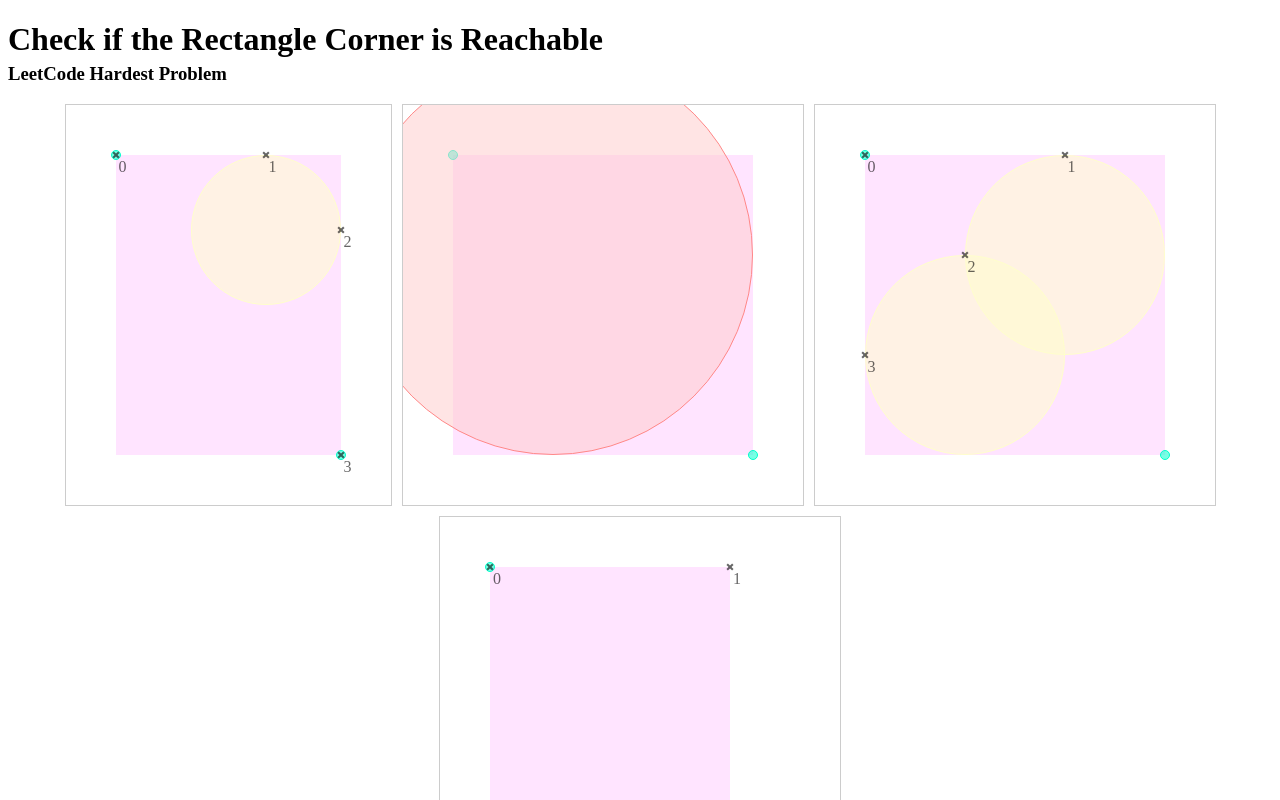
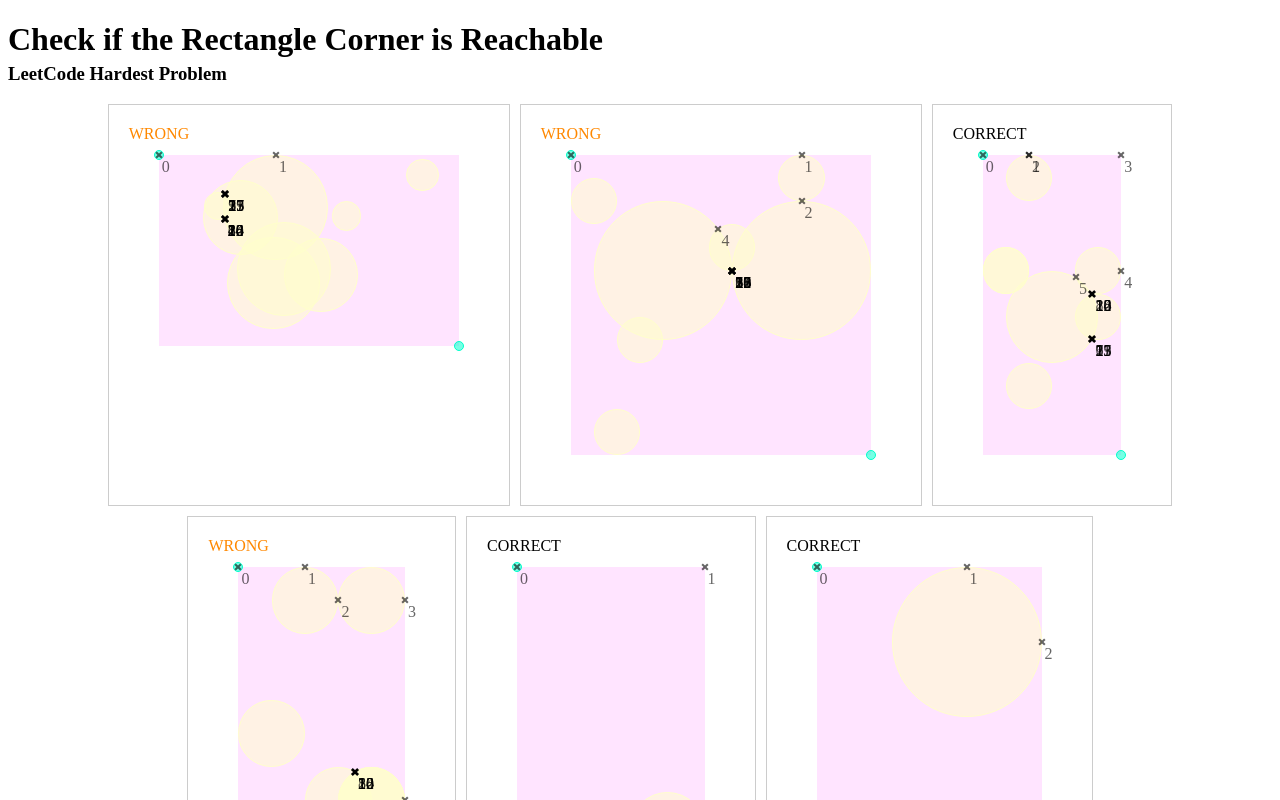
Before and after one commit to tommyinb/leetcode-hardest-problem, a React (Vite) app: page / in a window 1280 px wide. Shown: the top 800 px of the page. Built offline with nearby package versions, Linux system fonts and the light colour scheme.

Commit message:
fix straight lines

```diff
--- a/src/App.tsx
+++ b/src/App.tsx
@@ -9,6 +9,95 @@ function App() {
       <h3>LeetCode Hardest Problem</h3>
 
       <div className="solutions">
+        <Solution
+          question={useMemo(
+            () => ({
+              area: { width: 283239, height: 179963 },
+              circles: [
+                { x: 248866, y: 18768, radius: 15302 },
+                { x: 118187, y: 107493, radius: 44573 },
+                { x: 108498, y: 120943, radius: 43664 },
+                { x: 153333, y: 112887, radius: 34787 },
+                { x: 177345, y: 57622, radius: 13897 },
+                { x: 110613, y: 49502, radius: 49502 },
+                { x: 55969, y: 48432, radius: 13190 },
+                { x: 77476, y: 58814, radius: 35515 },
+                { x: 143118, y: 79684, radius: 31 },
+              ],
+            }),
+            []
+          )}
+          expected={true}
+        />
+
+        <Solution
+          question={useMemo(
+            () => ({
+              area: { width: 13, height: 13 },
+              circles: [
+                { x: 10, y: 5, radius: 3 },
+                { x: 1, y: 2, radius: 1 },
+                { x: 3, y: 8, radius: 1 },
+                { x: 2, y: 12, radius: 1 },
+                { x: 10, y: 1, radius: 1 },
+                { x: 7, y: 4, radius: 1 },
+                { x: 4, y: 5, radius: 3 },
+              ],
+            }),
+            []
+          )}
+          expected={true}
+        />
+
+        <Solution
+          question={useMemo(
+            () => ({
+              area: { width: 6, height: 13 },
+              circles: [
+                { x: 1, y: 5, radius: 1 },
+                { x: 1, y: 5, radius: 1 },
+                { x: 5, y: 7, radius: 1 },
+                { x: 3, y: 7, radius: 2 },
+                { x: 5, y: 5, radius: 1 },
+                { x: 2, y: 10, radius: 1 },
+                { x: 2, y: 1, radius: 1 },
+              ],
+            }),
+            []
+          )}
+          expected={false}
+        />
+
+        <Solution
+          question={useMemo(
+            () => ({
+              area: { width: 5, height: 9 },
+              circles: [
+                { x: 4, y: 7, radius: 1 },
+                { x: 2, y: 1, radius: 1 },
+                { x: 4, y: 7, radius: 1 },
+                { x: 3, y: 7, radius: 1 },
+                { x: 4, y: 1, radius: 1 },
+                { x: 4, y: 7, radius: 1 },
+                { x: 1, y: 5, radius: 1 },
+              ],
+            }),
+            []
+          )}
+          expected={true}
+        />
+
+        <Solution
+          question={useMemo(
+            () => ({
+              area: { width: 5, height: 8 },
+              circles: [{ x: 4, y: 7, radius: 1 }],
+            }),
+            []
+          )}
+          expected={false}
+        />
+
         <Solution
           question={useMemo(
             () => ({
--- a/src/answers/combine.cjs
+++ b/src/answers/combine.cjs
@@ -1,9 +1,8 @@
 const fs = require("fs");
 const path = require("path");
 
+const inputDirs = ["../questions", "../travels", "../solutions"];
 const singleFile = "./prepare.ts";
-const inputDirs = ["../questions", "../travels", "../solutions"];
-
 const outputFile = "./output.ts";
 
 // Function to read and process a file
--- a/src/solutions/Canvas.css
+++ b/src/solutions/Canvas.css
@@ -44,4 +44,14 @@
       background-color: #ffcccc88;
     }
   }
+
+  .result {
+    position: absolute;
+    top: -30px;
+    left: -30px;
+
+    &:not(.correct) {
+      color: #f80;
+    }
+  }
 }
--- a/src/solutions/Canvas.tsx
+++ b/src/solutions/Canvas.tsx
@@ -1,10 +1,12 @@
 import { useMemo } from "react";
 import { Question } from "../questions/question";
+import { explore } from "../travels/explore";
+import { StepType } from "../travels/stepType";
 import { Travel } from "../travels/Travel";
 import "./Canvas.css";
 import { getCovering } from "./getCovering";
 
-export function Canvas({ question }: Props) {
+export function Canvas({ question, expected }: Props) {
   const width = Math.max(
     question.area.width,
     ...question.circles.map((circle) => circle.x)
@@ -17,6 +19,16 @@ export function Canvas({ question }: Props) {
   const scale = 300 / Math.max(width, height);
 
   const covering = useMemo(() => getCovering(question), [question]);
+
+  const output = useMemo(() => explore(question), [question]);
+
+  const answer = useMemo(
+    () =>
+      covering
+        ? false
+        : output.some((step) => step.type === StepType.CornerEnd),
+    [covering, output]
+  );
 
   return (
     <div
@@ -47,11 +59,16 @@ export function Canvas({ question }: Props) {
         />
       ))}
 
-      {!covering && <Travel question={question} scale={scale} />}
+      {!covering && <Travel path={output} question={question} scale={scale} />}
+
+      <div className={`result ${answer === expected ? "correct" : ""}`}>
+        {answer === expected ? "CORRECT" : "WRONG"}
+      </div>
     </div>
   );
 }
 
 interface Props {
   question: Question;
+  expected: boolean;
 }
--- a/src/solutions/Solution.tsx
+++ b/src/solutions/Solution.tsx
@@ -2,10 +2,10 @@ import { Question } from "../questions/question";
 import { Canvas } from "./Canvas";
 import "./Solution.css";
 
-export function Solution({ question }: Props) {
+export function Solution({ question, expected }: Props) {
   return (
     <div className="solutions-Solution">
-      <Canvas question={question} />
+      <Canvas question={question} expected={expected} />
     </div>
   );
 }
--- a/src/travels/Travel.css
+++ b/src/travels/Travel.css
@@ -18,6 +18,25 @@
       content: "";
     }
 
+    &.cornerEnd {
+      color: #48f;
+
+      &::before,
+      &::after {
+        background-color: #48f;
+      }
+    }
+
+    &.leftEnd,
+    &.bottomEnd {
+      color: #f44;
+
+      &::before,
+      &::after {
+        background-color: #f44;
+      }
+    }
+
     &::before {
       transform: rotate(45deg);
     }
--- a/src/travels/Travel.tsx
+++ b/src/travels/Travel.tsx
@@ -1,12 +1,9 @@
-import { useMemo } from "react";
 import { Question } from "../questions/question";
-import { explore } from "./explore";
+import { Step } from "./step";
 import { StepType } from "./stepType";
 import "./Travel.css";
 
-export function Travel({ question, scale }: Props) {
-  const path = useMemo(() => explore(question), [question]);
-
+export function Travel({ path, question, scale }: Props) {
   return (
     <div className="travels-Travel">
       {path.map((step, i) => {
@@ -101,6 +98,7 @@ export function Travel({ question, scale }: Props) {
 }
 
 interface Props {
+  path: Step[];
   question: Question;
   scale: number;
 }
--- a/src/travels/moveDown.ts
+++ b/src/travels/moveDown.ts
@@ -9,28 +9,26 @@ export function moveDown(
   question: Question
 ): ArcStep | CornerEndStep {
   const arcSteps = question.circles
-    .map((circle) => {
-      const delta = Math.pow(circle.radius, 2) - Math.pow(0 - circle.x, 2);
+    .flatMap((circle) => {
+      const delta =
+        Math.pow(circle.radius, 2) -
+        Math.pow(question.area.width - circle.x, 2);
 
       if (delta < 0) {
-        return undefined;
+        return [];
       }
 
-      const y = currentStep.y - Math.sqrt(delta);
+      const ys = [circle.y - Math.sqrt(delta), circle.y + Math.sqrt(delta)];
 
-      if (y >= question.area.height) {
-        return undefined;
-      }
-
-      return {
+      return ys.map<ArcStep>((y) => ({
         type: StepType.ArcStep,
-        x: 0,
+        x: question.area.width,
         y,
         circle,
-      };
+      }));
     })
-    .filter((arcStep): arcStep is ArcStep => arcStep !== undefined)
-    .filter((arcStep) => arcStep.y > 0 && arcStep.y < question.area.height)
+    .filter((arcStep) => arcStep.y > currentStep.y)
+    .filter((arcStep) => arcStep.y < question.area.height)
     .sort((a, b) => a.y - b.y);
 
   if (arcSteps.length > 0) {
--- a/src/travels/moveRight.ts
+++ b/src/travels/moveRight.ts
@@ -9,24 +9,23 @@ export function moveRight(
   question: Question
 ): ArcStep | DownLineStep {
   const arcSteps = question.circles
-    .map((circle) => {
+    .flatMap((circle) => {
       const delta = Math.pow(circle.radius, 2) - Math.pow(0 - circle.y, 2);
 
       if (delta < 0) {
-        return undefined;
+        return [];
       }
 
-      const x = circle.x - Math.sqrt(delta);
+      const xs = [circle.x - Math.sqrt(delta), circle.x + Math.sqrt(delta)];
 
-      return {
+      return xs.map<ArcStep>((x) => ({
         type: StepType.ArcStep,
         x,
         y: 0,
         circle,
-      };
+      }));
     })
-    .filter((arcStep): arcStep is ArcStep => arcStep !== undefined)
-    .filter((arcStep) => arcStep.x >= currentStep.x)
+    .filter((arcStep) => arcStep.x > currentStep.x)
     .filter((arcStep) => arcStep.x < question.area.width)
     .sort((a, b) => a.x - b.x);
 
```
